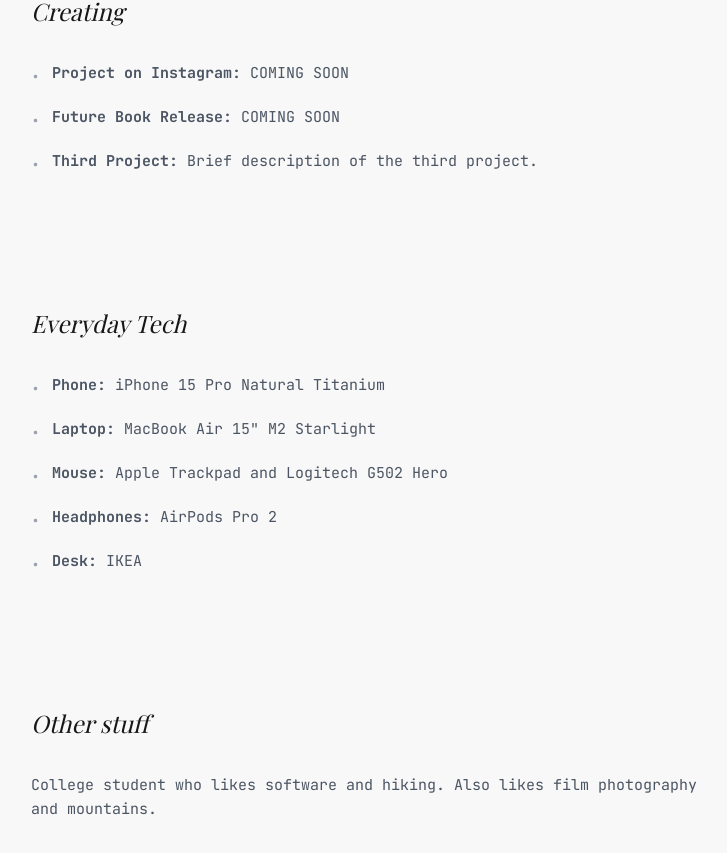
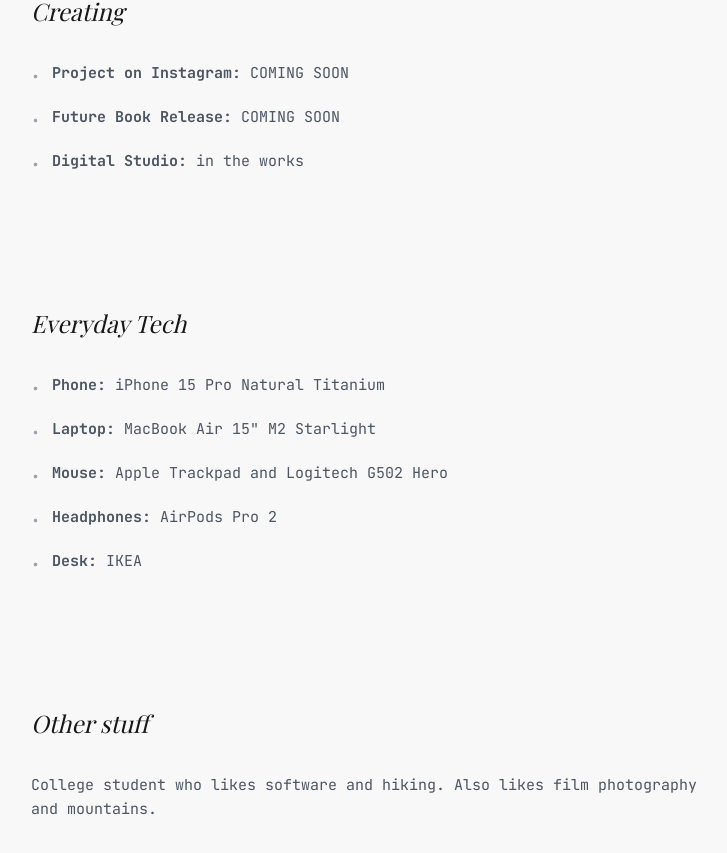
Before and after one commit to hunterbastian/portfolio, a Next.js app: page / in a window 1280 px wide. Shown: the part 1929-2782 px from the top of the page, without its empty margins (273-1000 px from the left). Built offline with nearby package versions, Linux system fonts and the light colour scheme.

Commit message:
Update third project to Digital Studio in the works

```diff
--- a/src/components/AnimatedHomePage.tsx
+++ b/src/components/AnimatedHomePage.tsx
@@ -61,8 +61,8 @@
       link: '#'
     },
     {
-      name: 'Third Project',
-      description: 'Brief description of the third project.',
+      name: 'Digital Studio',
+      description: 'in the works',
       link: '#'
     }
   ]
```
